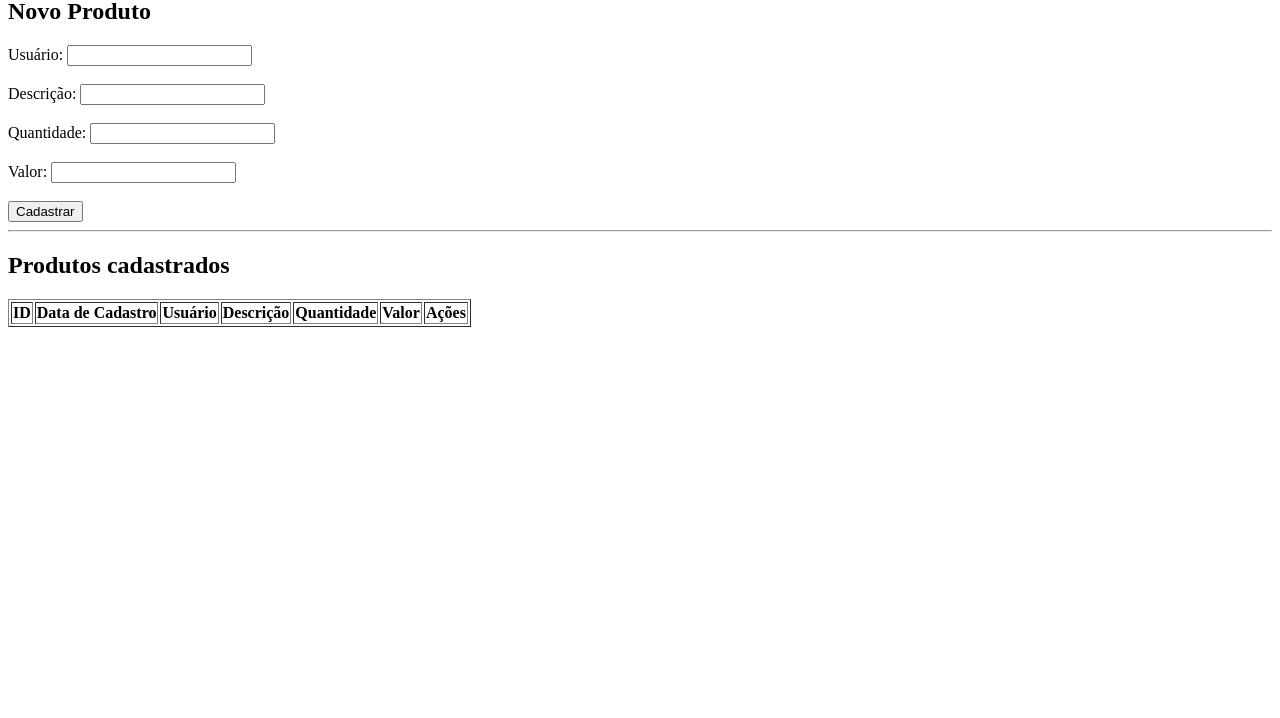
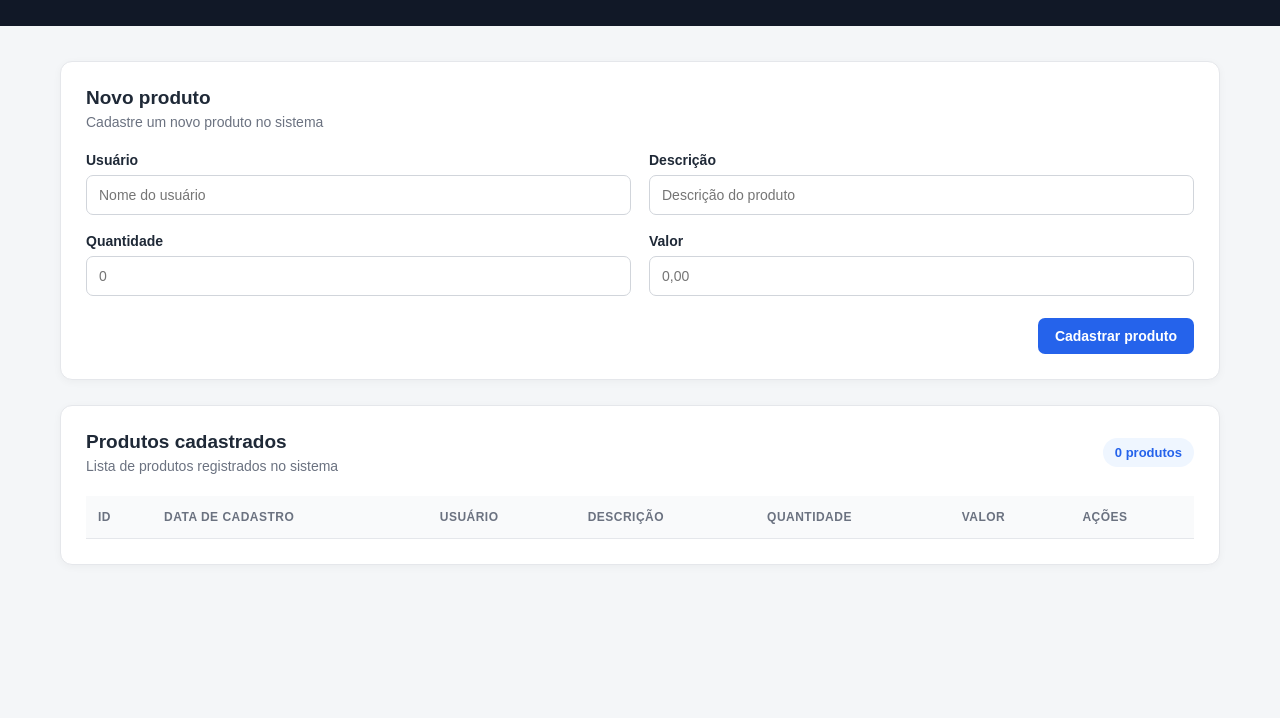
Before and after one commit to BrunoCTb/crud-produto-teste, a website: page public/index.html in a window 1280 px wide. Shown: the part 82-800 px from the top of the page. Drawn offline with Linux system fonts and the light colour scheme; no server answers.

Commit message:
feat: update 'add product page' layout with css

```diff
--- a/public/index.html
+++ b/public/index.html
@@ -3,59 +3,114 @@
 <head>
     <meta charset="UTF-8">
     <meta name="viewport" content="width=device-width, initial-scale=1.0">
-    <title>Cadastro</title>
+    <title>Product Manager</title>
+    <link rel="stylesheet" href="style.css">
 </head>
 
 <body>
-    <h1>Cadastro de produto</h1>
 
-    <h2>Novo Produto</h2>
+    <header class="header">
+        <div>
+            <h1>Teste estágio</h1>
+            <p>Gerenciamento de produtos</p>
+        </div>
+    </header>
+
+    <main class="container">
+
+        <section class="form-card">
+            <div class="section-header">
+                <div>
+                    <h2>Novo produto</h2>
+                    <p>Cadastre um novo produto no sistema</p>
+                </div>
+            </div>
 
             <form id="productForm">
 
-        <div>
-            <label for="user">Usuário:</label>
-            <input type="text" id="user" name="user" required>
+                <div class="form-grid">
+
+                    <div class="form-group">
+                        <label for="user">Usuário</label>
+                        <input
+                            type="text"
+                            id="user"
+                            name="user"
+                            placeholder="Nome do usuário"
+                            required
+                        >
                     </div>
 
-        <br>
-
-        <div>
-            <label for="description">Descrição:</label>
-            <input type="text" id="description" name="description" required>
+                    <div class="form-group">
+                        <label for="description">Descrição</label>
+                        <input
+                            type="text"
+                            id="description"
+                            name="description"
+                            placeholder="Descrição do produto"
+                            required
+                        >
                     </div>
 
-        <br>
-
-        <div>
-            <label for="quantity">Quantidade:</label>
-            <input type="number" id="quantity" name="quantity" min="1" required>
+                    <div class="form-group">
+                        <label for="quantity">Quantidade</label>
+                        <input
+                            type="number"
+                            id="quantity"
+                            name="quantity"
+                            min="1"
+                            placeholder="0"
+                            required
+                        >
                     </div>
 
-        <br>
-
-        <div>
-            <label for="price">Valor:</label>
-            <input type="number" id="price" name="price" min="0" step="0.01" required>
+                    <div class="form-group">
+                        <label for="price">Valor</label>
+                        <input
+                            type="number"
+                            id="price"
+                            name="price"
+                            min="0"
+                            step="0.01"
+                            placeholder="0,00"
+                            required
+                        >
                     </div>
 
-        <br>
+                </div>
 
-        <button type="submit" id="submitButton">Cadastrar</button>
-        <button type="button" id="cancelButton" hidden>Cancelar</button>
+                <div class="form-actions">
+                    <button type="button" id="cancelButton" class="button secondary" hidden>
+                        Cancelar
+                    </button>
+
+                    <button type="submit" id="submitButton" class="button primary">
+                        Cadastrar produto
+                    </button>
+                </div>
 
             </form>
+        </section>
 
-    <hr>
 
+        <section class="products-card">
+
+            <div class="section-header">
+                <div>
                     <h2>Produtos cadastrados</h2>
+                    <p>Lista de produtos registrados no sistema</p>
+                </div>
 
-    <table border="1">
+                <span class="product-count" id="productCount">0 produtos</span>
+            </div>
 
+            <div class="table-wrapper">
+
+                <table>
                     <thead>
                         <tr>
                             <th>ID</th>
-                <th>Data de Cadastro</th>
+                            <th>Data de cadastro</th>
                             <th>Usuário</th>
                             <th>Descrição</th>
                             <th>Quantidade</th>
@@ -65,13 +120,15 @@
                     </thead>
 
                     <tbody id="productTable">
-            <!-- ..data... -->
-
                     </tbody>
-
                 </table>
 
+            </div>
+
+        </section>
+
+    </main>
+
     <script src="script.js"></script>
-
 </body>
 </html>
--- a/public/script.js
+++ b/public/script.js
@@ -50,6 +50,9 @@ async function loadProducts() {
 
     productTable.innerHTML = '';
 
+    document.getElementById('productCount').textContent =
+        `${products.length} ${products.length === 1 ? 'produto' : 'produtos'}`;
+
     products.forEach(product => {
         const row = document.createElement('tr');
 
@@ -61,8 +64,17 @@ async function loadProducts() {
             <td>${product.quantity}</td>
             <td>R$ ${Number(product.price).toFixed(2)}</td>
             <td>
-                <button onclick="editProduct(${product.id})">Editar</button>
-                <button onclick="deleteProduct(${product.id})">Excluir</button>
+                <button
+                    class="action-button edit-button"
+                    onclick="editProduct(${product.id})">
+                    Editar
+                </button>
+
+                <button
+                    class="action-button delete-button"
+                    onclick="deleteProduct(${product.id})">
+                    Excluir
+                </button>
             </td>
         `;
 
--- /dev/null
+++ b/public/style.css
@@ -0,0 +1,207 @@
+* {
+    box-sizing: border-box;
+    margin: 0;
+    padding: 0;
+}
+
+body {
+    font-family: Arial, Helvetica, sans-serif;
+    background: #f4f6f8;
+    color: #1f2937;
+}
+
+.header {
+    background: #111827;
+    color: white;
+    padding: 28px 40px;
+}
+
+.header h1 {
+    font-size: 26px;
+    margin-bottom: 5px;
+}
+
+.header p {
+    color: #9ca3af;
+    font-size: 14px;
+}
+
+.container {
+    max-width: 1200px;
+    margin: 35px auto;
+    padding: 0 20px;
+}
+
+.form-card,
+.products-card {
+    background: white;
+    border: 1px solid #e5e7eb;
+    border-radius: 12px;
+    padding: 25px;
+    margin-bottom: 25px;
+    box-shadow: 0 2px 8px rgba(0, 0, 0, 0.04);
+}
+
+.section-header {
+    display: flex;
+    align-items: center;
+    justify-content: space-between;
+    margin-bottom: 22px;
+}
+
+.section-header h2 {
+    font-size: 19px;
+    margin-bottom: 5px;
+}
+
+.section-header p {
+    color: #6b7280;
+    font-size: 14px;
+}
+
+.form-grid {
+    display: grid;
+    grid-template-columns: repeat(2, 1fr);
+    gap: 18px;
+}
+
+.form-group {
+    display: flex;
+    flex-direction: column;
+    gap: 7px;
+}
+
+.form-group label {
+    font-size: 14px;
+    font-weight: 600;
+}
+
+.form-group input {
+    width: 100%;
+    padding: 11px 12px;
+    border: 1px solid #d1d5db;
+    border-radius: 7px;
+    font-size: 14px;
+    outline: none;
+    transition: border-color 0.2s;
+}
+
+.form-group input:focus {
+    border-color: #2563eb;
+}
+
+.form-actions {
+    display: flex;
+    justify-content: flex-end;
+    gap: 10px;
+    margin-top: 22px;
+}
+
+.button {
+    border: none;
+    border-radius: 7px;
+    padding: 10px 17px;
+    font-size: 14px;
+    font-weight: 600;
+    cursor: pointer;
+    transition: opacity 0.2s;
+}
+
+.button:hover {
+    opacity: 0.85;
+}
+
+.primary {
+    background: #2563eb;
+    color: white;
+}
+
+.secondary {
+    background: #e5e7eb;
+    color: #374151;
+}
+
+.product-count {
+    background: #eff6ff;
+    color: #2563eb;
+    padding: 7px 12px;
+    border-radius: 20px;
+    font-size: 13px;
+    font-weight: 600;
+}
+
+.table-wrapper {
+    overflow-x: auto;
+}
+
+table {
+    width: 100%;
+    border-collapse: collapse;
+    font-size: 14px;
+}
+
+thead {
+    background: #f9fafb;
+}
+
+th {
+    color: #6b7280;
+    font-size: 12px;
+    text-transform: uppercase;
+    letter-spacing: 0.04em;
+    text-align: left;
+}
+
+th,
+td {
+    padding: 14px 12px;
+    border-bottom: 1px solid #e5e7eb;
+}
+
+tbody tr:hover {
+    background: #f9fafb;
+}
+
+td {
+    color: #374151;
+}
+
+.action-button {
+    border: none;
+    background: transparent;
+    cursor: pointer;
+    font-weight: 600;
+    margin-right: 10px;
+}
+
+.edit-button {
+    color: #2563eb;
+}
+
+.delete-button {
+    color: #dc2626;
+}
+
+@media (max-width: 700px) {
+    .header {
+        padding: 25px 20px;
+    }
+
+    .form-grid {
+        grid-template-columns: 1fr;
+    }
+
+    .section-header {
+        align-items: flex-start;
+        gap: 15px;
+        flex-direction: column;
+    }
+
+    .form-actions {
+        flex-direction: column;
+    }
+
+    .button {
+        width: 100%;
+    }
+}
```
Lines whose indentation alone changed are shown as unchanged.
